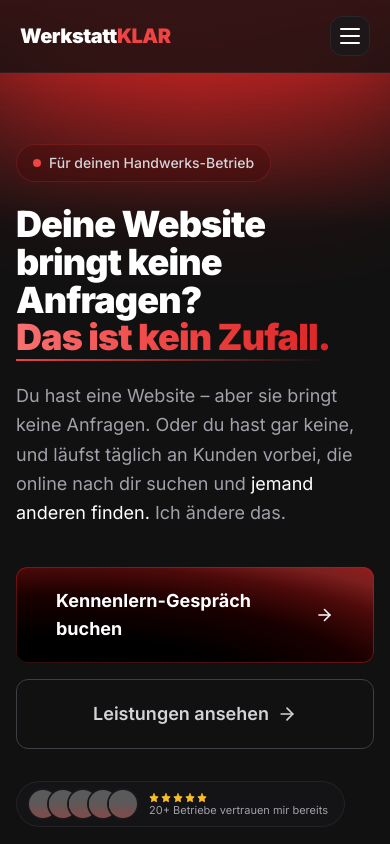
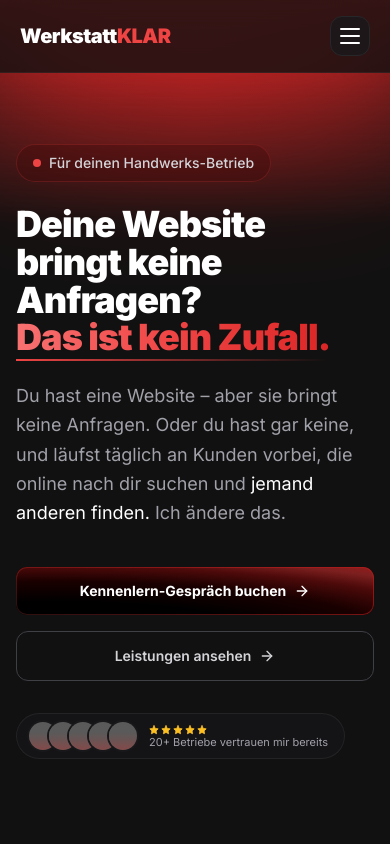
Before and after one commit to tienngyn/werkstattklar, a Next.js app: page / in a window 390 px wide. Shown: the top 844 px of the page. Built offline with nearby package versions, Linux system fonts and the light colour scheme; grey boxes are pictures that could not be loaded.

Commit message:
Fix Hero CTAs wrapping on mobile: smaller text and padding on small screens
Co-Authored-By: Claude Sonnet 4.6 <noreply@anthropic.com>

```diff
--- a/app/page.tsx
+++ b/app/page.tsx
@@ -356,12 +356,12 @@ function Hero() {
           initial={{ opacity: 0, y: 16 }} animate={{ opacity: 1, y: 0 }} transition={{ duration: 0.5, delay: 0.48 }}
           className="flex flex-col sm:flex-row gap-4 mb-8"
         >
-          <CTA size="lg">Kennenlern-Gespräch buchen <ArrowRight className="w-5 h-5" /></CTA>
+          <CTA size="lg" className="!text-sm !px-5 !py-3.5 sm:!text-lg sm:!px-10 sm:!py-5">Kennenlern-Gespräch buchen <ArrowRight className="w-4 h-4 sm:w-5 sm:h-5" /></CTA>
           <button
             onClick={() => scrollTo("leistungen")}
-            className="inline-flex items-center justify-center gap-2 cursor-pointer px-10 py-5 text-lg border border-zinc-700 hover:border-red-500/50 text-zinc-300 hover:text-white font-semibold rounded-xl transition-all duration-200 hover:bg-red-600/5 relative z-50"
+            className="inline-flex items-center justify-center gap-2 cursor-pointer px-5 py-3.5 text-sm sm:px-10 sm:py-5 sm:text-lg border border-zinc-700 hover:border-red-500/50 text-zinc-300 hover:text-white font-semibold rounded-xl transition-all duration-200 hover:bg-red-600/5 relative z-50"
           >
-            Leistungen ansehen <ArrowRight className="w-5 h-5" />
+            Leistungen ansehen <ArrowRight className="w-4 h-4 sm:w-5 sm:h-5" />
           </button>
         </motion.div>
 
```
